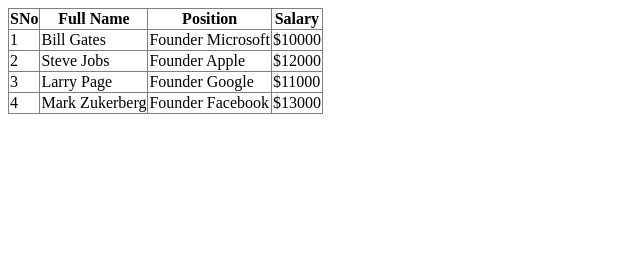
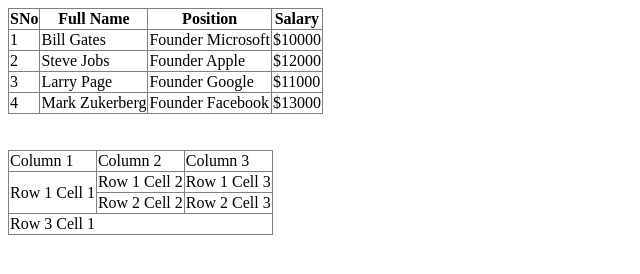
Before and after one commit to Sunnyshivam123/Practice-in-HTML, a plain HTML site: page tables.html in a window 1280 px wide. Shown: the whole page, without its empty margins (0-640 px from the left). Drawn offline with Linux system fonts and the light colour scheme.

Commit message:
Add files via upload

```diff
--- a/tables.html
+++ b/tables.html
@@ -11,6 +11,10 @@
     </style>
 </head>
 <body>
+
+    <!-- Table-1 -->
+
+
     <table border="1px">
         <thead>
             <tr>
@@ -48,5 +52,35 @@
             </tr>
         </tbody>
     </table>
+
+    <br><br>
+    <!-- Table-2 -->
+
+
+    <table border="1px">
+        <thead>
+            <td>Column 1</td>
+            <td>Column 2</td>
+            <td>Column 3</td>
+        </thead>
+
+        <tbody>
+            <tr>
+                <td rowspan="2">Row 1 Cell 1</td>
+                <td>Row 1 Cell 2</td>
+                <td>Row 1 Cell 3</td>
+            </tr>
+            <tr>
+                <td>Row 2 Cell 2</td>
+                <td>Row 2 Cell 3</td>
+            </tr>
+            <tr>
+                <td colspan="3">Row 3 Cell 1</td>
+
+            </tr>
+        </tbody>
+    </table>
+
+
 </body>
 </html>
```
